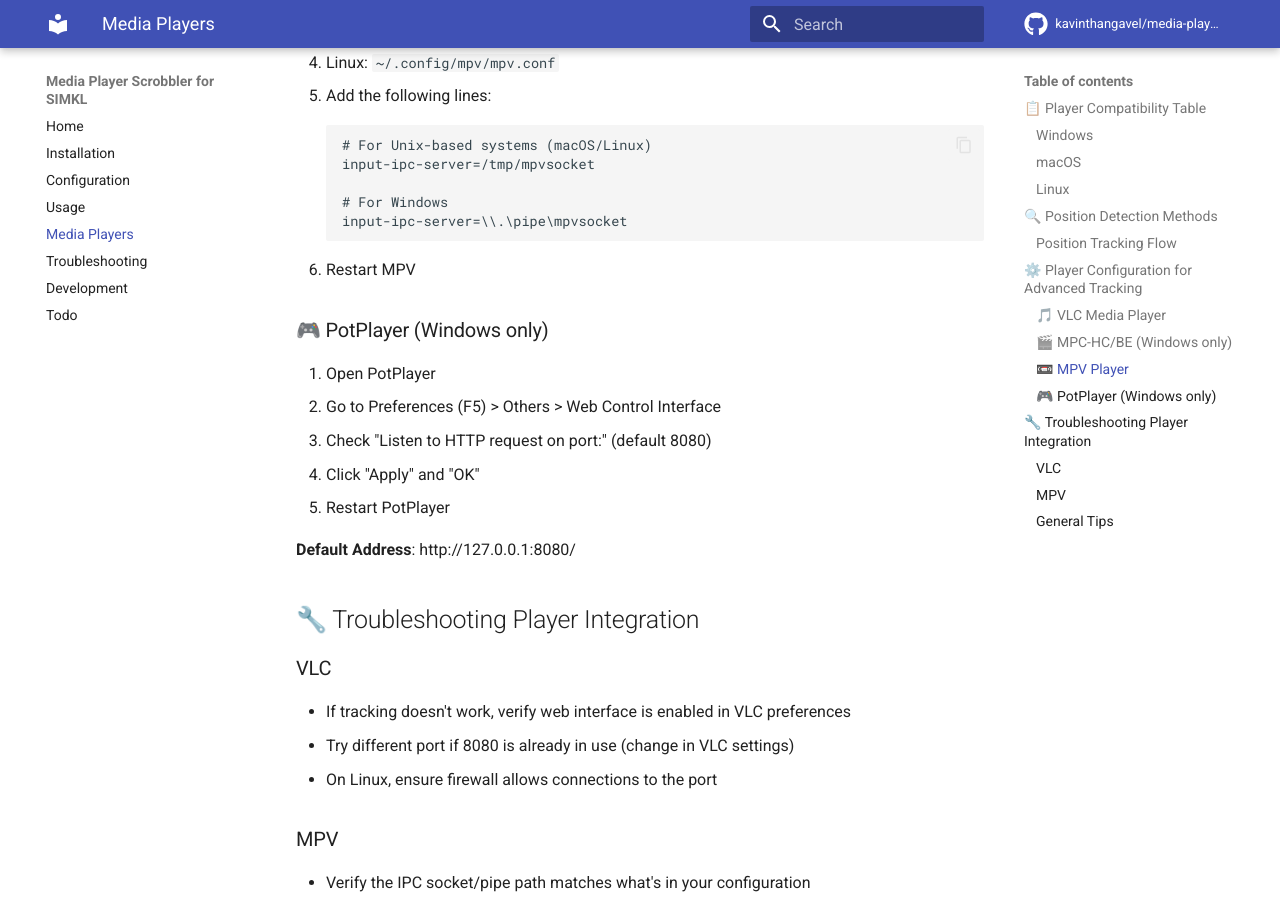
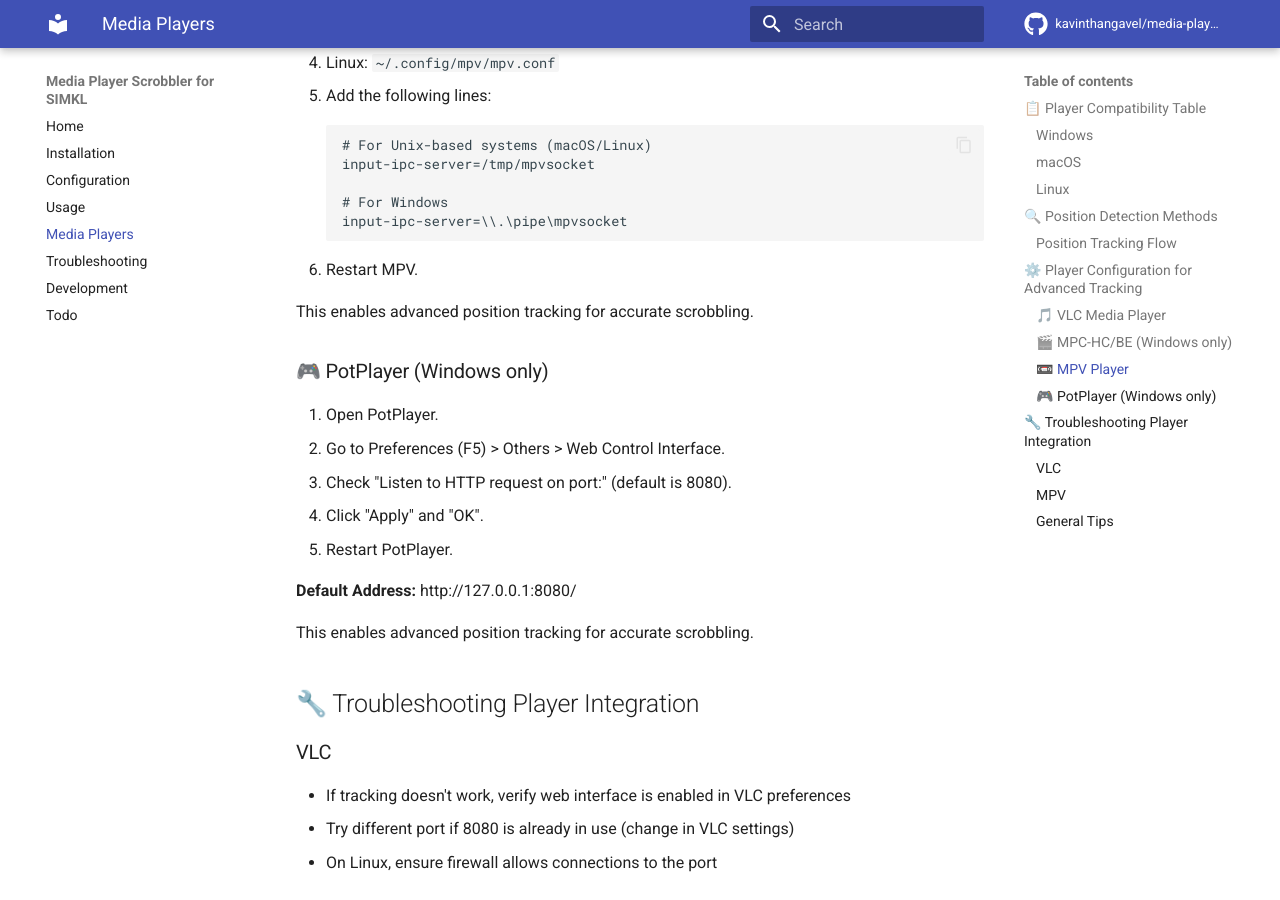
Before and after one commit to ByteTrix/Media-Player-Scrobbler-for-Simkl, an MkDocs documentation site: the page built from docs/media-players.md, in a window 1280 px wide and 900 px high, scrolled down 3195 px. Built offline with MkDocs 1.6.1 and Material for MkDocs 9.7.7, drawn with Linux system fonts in a browser that asks for light colours; comment, search, counter and statistics services are not loaded.

````diff
--- a/docs/media-players.md
+++ b/docs/media-players.md
@@ -110,17 +110,21 @@ See this Guide for best Understanding : [VLC Web Interface](https://github.com/a
    # For Windows
    input-ipc-server=\\.\pipe\mpvsocket
    ```
-3. Restart MPV
+3. Restart MPV.
+
+This enables advanced position tracking for accurate scrobbling.
 
 ### 🎮 PotPlayer (Windows only)
 
-1. Open PotPlayer
-2. Go to Preferences (F5) > Others > Web Control Interface
-3. Check "Listen to HTTP request on port:" (default 8080)
-4. Click "Apply" and "OK"
-5. Restart PotPlayer
+1. Open PotPlayer.
+2. Go to Preferences (F5) > Others > Web Control Interface.
+3. Check "Listen to HTTP request on port:" (default is 8080).
+4. Click "Apply" and "OK".
+5. Restart PotPlayer.
 
-**Default Address**: http://127.0.0.1:8080/
+**Default Address:** http://127.0.0.1:8080/
+
+This enables advanced position tracking for accurate scrobbling.
 
 ## 🔧 Troubleshooting Player Integration
 
````
Also changed, not shown: 1 other file.
